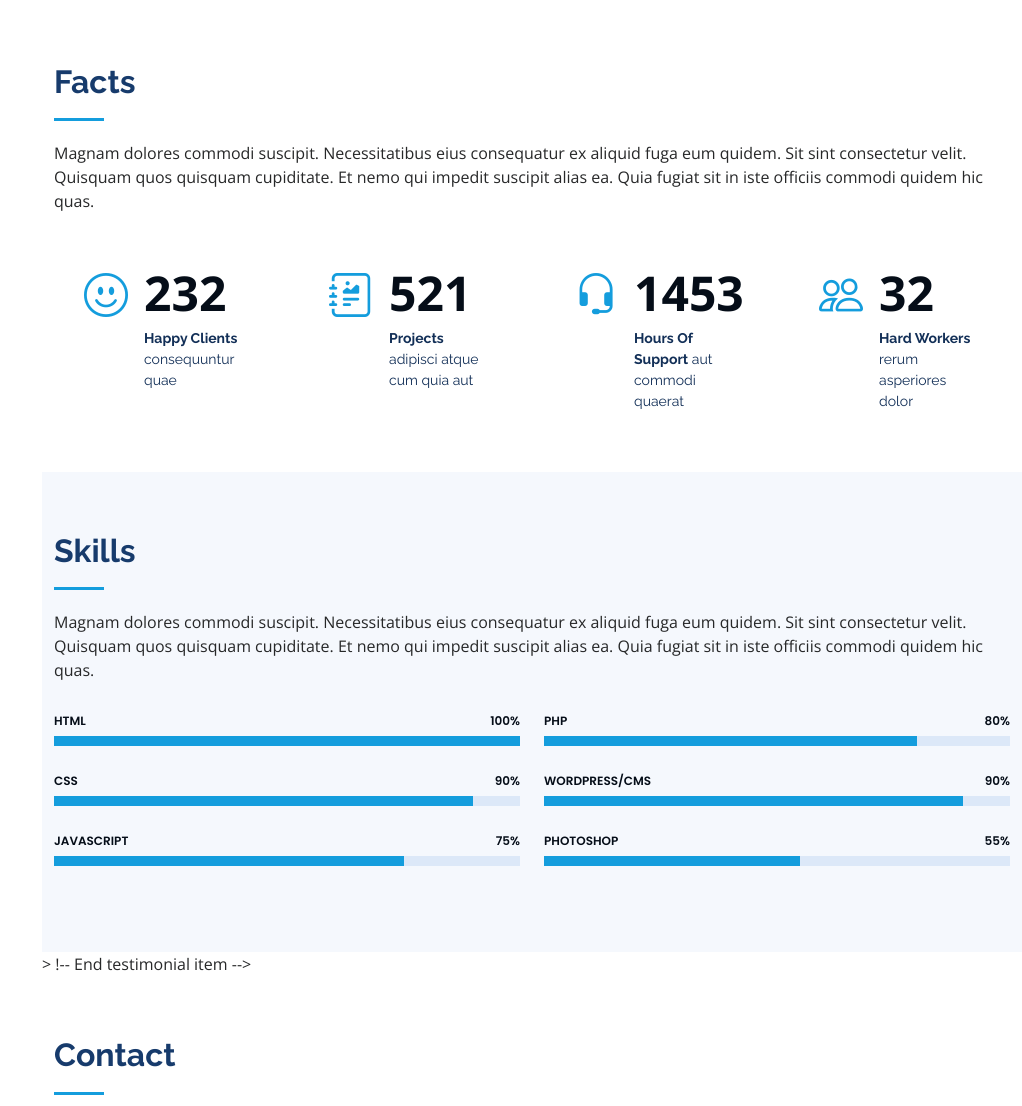
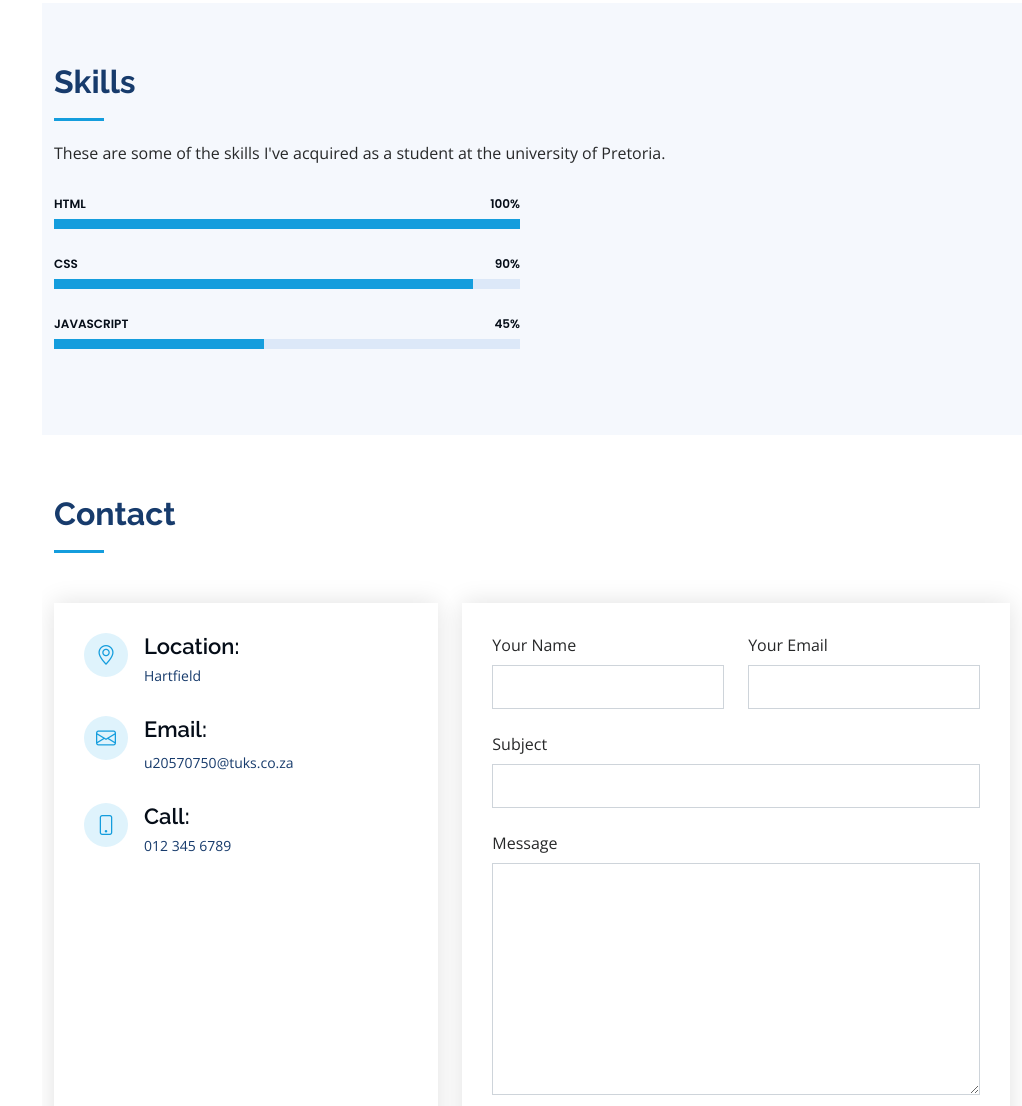
Before and after one commit to u20570750/u20570750.github.io, a plain HTML site: page index.html in a window 1280 px wide. Shown: the part 1241-2347 px from the top of the page, without its empty margins (258-1280 px from the left). Drawn offline with nearby package versions, Linux system fonts and the light colour scheme.

Commit message:
Update index.html

```diff
--- a/index.html
+++ b/index.html
@@ -66,7 +66,7 @@
   <section id="hero" class="d-flex flex-column justify-content-center align-items-center">
     <div class="hero-container" data-aos="fade-in">
       <h1>Kamogelo Mamadi</h1>
-      <p>I'm <span class="typed" data-typed-items="Designer, Developer, Freelancer, Photographer"></span></p>
+      <p>I'm a <span class="typed" data-typed-items="Student, Developer, Freelancer, Hockey player"></span></p>
     </div>
   </section><!-- End Hero -->
 
@@ -93,7 +93,7 @@
                 <ul>
                   <li><i class="bi bi-chevron-right"></i> <strong>Birthday:</strong> <span>20 November 2001</span></li>
 
-                  <li><i class="bi bi-chevron-right"></i> <strong>Phone:</strong> <span>+123 456 7890</span></li>
+                  <li><i class="bi bi-chevron-right"></i> <strong>Phone:</strong> <span>012 345 6789</span></li>
                   <li><i class="bi bi-chevron-right"></i> <strong>City:</strong> <span>Pretoria, SA</span></li>
                 </ul>
               </div>
@@ -101,7 +101,7 @@
                 <ul>
                   <li><i class="bi bi-chevron-right"></i> <strong>Age:</strong> <span>20</span></li>
                   <li><i class="bi bi-chevron-right"></i> <strong>Degree:</strong> <span>undergraduate</span></li>
-                  <li><i class="bi bi-chevron-right"></i> <strong>PhEmailone:</strong> <span>u20570750@tuks.co.za</span></li>
+                  <li><i class="bi bi-chevron-right"></i> <strong>Email:</strong> <span>u20570750@tuks.co.za</span></li>
                   <li><i class="bi bi-chevron-right"></i> <strong>Freelance:</strong> <span>Available</span></li>
                 </ul>
               </div>
@@ -114,52 +114,7 @@
     </section><!-- End About Section -->
 
     <!-- ======= Facts Section ======= -->
-    <section id="facts" class="facts">
-      <div class="container">
-
-        <div class="section-title">
-          <h2>Facts</h2>
-          <p>Magnam dolores commodi suscipit. Necessitatibus eius consequatur ex aliquid fuga eum quidem. Sit sint consectetur velit. Quisquam quos quisquam cupiditate. Et nemo qui impedit suscipit alias ea. Quia fugiat sit in iste officiis commodi quidem hic quas.</p>
-        </div>
-
-        <div class="row no-gutters">
-
-          <div class="col-lg-3 col-md-6 d-md-flex align-items-md-stretch" data-aos="fade-up">
-            <div class="count-box">
-              <i class="bi bi-emoji-smile"></i>
-              <span data-purecounter-start="0" data-purecounter-end="232" data-purecounter-duration="1" class="purecounter"></span>
-              <p><strong>Happy Clients</strong> consequuntur quae</p>
-            </div>
-          </div>
-
-          <div class="col-lg-3 col-md-6 d-md-flex align-items-md-stretch" data-aos="fade-up" data-aos-delay="100">
-            <div class="count-box">
-              <i class="bi bi-journal-richtext"></i>
-              <span data-purecounter-start="0" data-purecounter-end="521" data-purecounter-duration="1" class="purecounter"></span>
-              <p><strong>Projects</strong> adipisci atque cum quia aut</p>
-            </div>
-          </div>
-
-          <div class="col-lg-3 col-md-6 d-md-flex align-items-md-stretch" data-aos="fade-up" data-aos-delay="200">
-            <div class="count-box">
-              <i class="bi bi-headset"></i>
-              <span data-purecounter-start="0" data-purecounter-end="1453" data-purecounter-duration="1" class="purecounter"></span>
-              <p><strong>Hours Of Support</strong> aut commodi quaerat</p>
-            </div>
-          </div>
-
-          <div class="col-lg-3 col-md-6 d-md-flex align-items-md-stretch" data-aos="fade-up" data-aos-delay="300">
-            <div class="count-box">
-              <i class="bi bi-people"></i>
-              <span data-purecounter-start="0" data-purecounter-end="32" data-purecounter-duration="1" class="purecounter"></span>
-              <p><strong>Hard Workers</strong> rerum asperiores dolor</p>
-            </div>
-          </div>
-
-        </div>
-
-      </div>
-    </section><!-- End Facts Section -->
+   <!-- End Facts Section -->
 
     <!-- ======= Skills Section ======= -->
     <section id="skills" class="skills section-bg">
@@ -167,7 +122,7 @@
 
         <div class="section-title">
           <h2>Skills</h2>
-          <p>Magnam dolores commodi suscipit. Necessitatibus eius consequatur ex aliquid fuga eum quidem. Sit sint consectetur velit. Quisquam quos quisquam cupiditate. Et nemo qui impedit suscipit alias ea. Quia fugiat sit in iste officiis commodi quidem hic quas.</p>
+          <p>These are some of the skills I've acquired as a student at the university of Pretoria.</p>
         </div>
 
         <div class="row skills-content">
@@ -189,34 +144,9 @@
             </div>
 
             <div class="progress">
-              <span class="skill">JavaScript <i class="val">75%</i></span>
+              <span class="skill">JavaScript <i class="val">45%</i></span>
               <div class="progress-bar-wrap">
-                <div class="progress-bar" role="progressbar" aria-valuenow="75" aria-valuemin="0" aria-valuemax="100"></div>
-              </div>
-            </div>
-
-          </div>
-
-          <div class="col-lg-6" data-aos="fade-up" data-aos-delay="100">
-
-            <div class="progress">
-              <span class="skill">PHP <i class="val">80%</i></span>
-              <div class="progress-bar-wrap">
-                <div class="progress-bar" role="progressbar" aria-valuenow="80" aria-valuemin="0" aria-valuemax="100"></div>
-              </div>
-            </div>
-
-            <div class="progress">
-              <span class="skill">WordPress/CMS <i class="val">90%</i></span>
-              <div class="progress-bar-wrap">
-                <div class="progress-bar" role="progressbar" aria-valuenow="90" aria-valuemin="0" aria-valuemax="100"></div>
-              </div>
-            </div>
-
-            <div class="progress">
-              <span class="skill">Photoshop <i class="val">55%</i></span>
-              <div class="progress-bar-wrap">
-                <div class="progress-bar" role="progressbar" aria-valuenow="55" aria-valuemin="0" aria-valuemax="100"></div>
+                <div class="progress-bar" role="progressbar" aria-valuenow="45" aria-valuemin="0" aria-valuemax="100"></div>
               </div>
             </div>
 
@@ -237,12 +167,12 @@
     <!-- End Services Section -->
 
     <!-- ======= Testimonials Section ======= -->
-    ><!-- End testimonial item -->
+    <!-- End testimonial item -->
 
            <!-- End testimonial item -->
 <!-- End testimonial item -->
 
-          !-- End testimonial item -->
+          <!-- End testimonial item -->
 
           </div>
           <div class="swiper-pagination"></div>
@@ -279,7 +209,7 @@
               <div class="phone">
                 <i class="bi bi-phone"></i>
                 <h4>Call:</h4>
-                <p>+1 5589 55488 55s</p>
+                <p>012 345 6789</p>
               </div>
 
 
```
